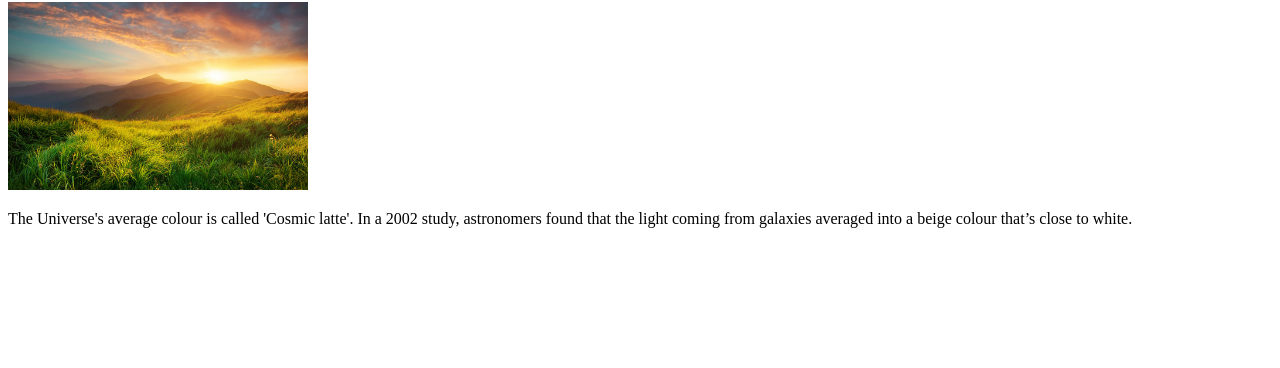
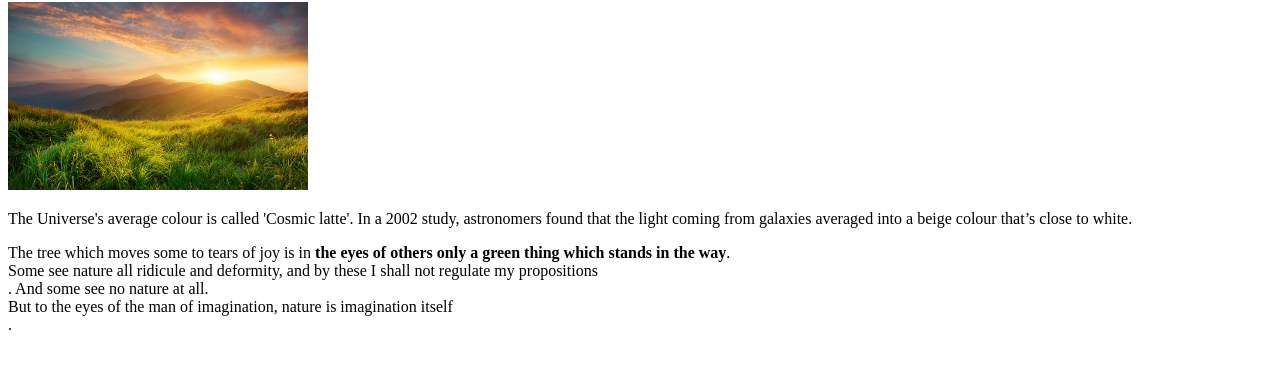
Before and after one commit to saksalen/firstprogram, a plain HTML site: page index.html in a window 1280 px wide. Shown: the part 136-504 px from the top of the page. Drawn offline with Linux system fonts and the light colour scheme.

Commit message:
added paragraph

```diff
--- a/index.html
+++ b/index.html
@@ -10,5 +10,6 @@
     <h1>New name</h1>
     <img src="profile.jpg" width="300px"/>
     <p>The Universe's average colour is called 'Cosmic latte'. In a 2002 study, astronomers found that the light coming from galaxies averaged into a beige colour that’s close to white.</p>
+    <p>The tree which moves some to tears of joy is in<strong> the eyes of others only a green thing which stands in the way</strong>.<br> Some see nature all ridicule and deformity, and by these I shall not regulate my propositions</br>. And some see no nature at all.<br> But to the eyes of the man of imagination, nature is imagination itself</br>.</p>
 </body>
 </html>
```
